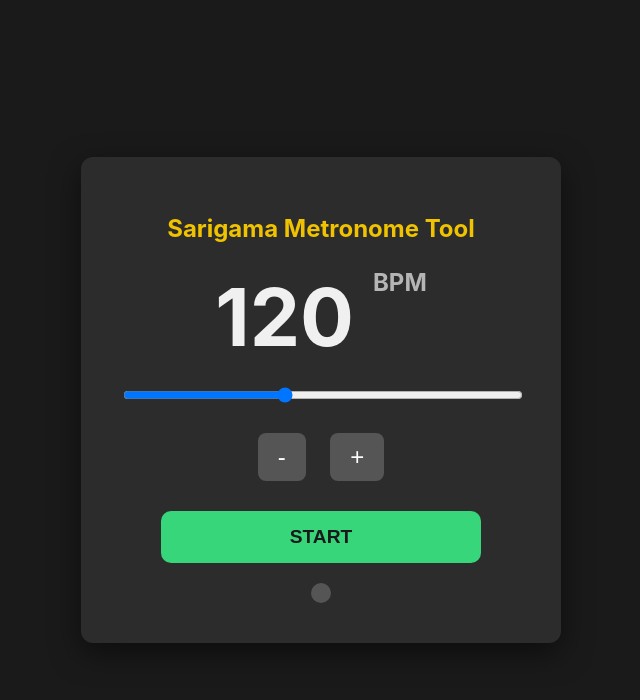
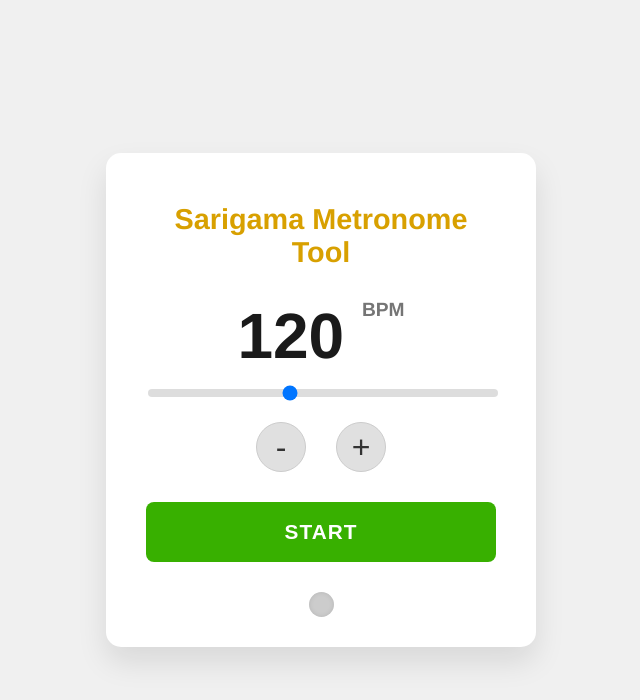
Before and after one commit to smcsufyan/tools, a plain HTML site: page index.html in a window 1280 px wide. Shown: the whole page, without its empty margins (319-959 px from the left). Drawn offline with Linux system fonts and the light colour scheme.

Commit message:
Update style.css

```diff
--- a/style.css
+++ b/style.css
@@ -1,7 +1,8 @@
+/* General Setup */
 body {
-    font-family: -apple-system, BlinkMacSystemFont, "Segoe UI", Roboto, Helvetica, Arial, sans-serif;
-    background-color: #1a1a1a;
-    color: #f0f0f0;
+    font-family: 'Helvetica Neue', Arial, sans-serif;
+    background-color: #f0f0f0; /* Light background for clean look */
+    color: #333;
     display: flex;
     justify-content: center;
     align-items: center;
@@ -10,96 +11,117 @@ body {
 }
 
 .metronome-container {
-    background-color: #2c2c2c;
-    padding: 40px;
-    border-radius: 12px;
+    background-color: #ffffff; /* White card */
+    padding: 30px 40px;
+    border-radius: 15px;
     text-align: center;
-    box-shadow: 0 10px 30px rgba(0, 0, 0, 0.5);
+    box-shadow: 0 15px 30px rgba(0, 0, 0, 0.1);
     width: 90%;
-    max-width: 400px;
+    max-width: 350px;
 }
 
 h1 {
-    color: #f0c300; /* Sarigama Yellow */
-    margin-bottom: 25px;
-    font-size: 1.5em;
+    color: #d8a000; /* Sarigama/Golden Yellow */
+    margin-bottom: 30px;
+    font-size: 1.8em;
+    font-weight: 600;
 }
 
+/* Tempo Display */
 .bpm-display {
-    font-size: 5em;
-    font-weight: bold;
-    margin-bottom: 20px;
+    font-size: 4em;
+    font-weight: 700;
+    margin-bottom: 10px;
+    color: #1a1a1a;
 }
 
 .unit {
     font-size: 0.3em;
     vertical-align: top;
-    opacity: 0.7;
+    opacity: 0.6;
 }
 
-/* Range Slider Styling */
+/* Slider and Controls Alignment */
 #bpmSlider {
     width: 100%;
+    height: 8px;
+    -webkit-appearance: none;
+    appearance: none;
+    background: #ddd;
+    border-radius: 4px;
+    cursor: pointer;
+    margin-bottom: 25px;
+}
+
+/* Add/Subtract Buttons */
+.controls {
+    display: flex;
+    justify-content: center;
     margin-bottom: 30px;
 }
 
-/* Controls (Buttons) */
 .controls button {
-    background-color: #555;
-    color: white;
-    border: none;
-    padding: 10px 20px;
-    margin: 0 10px;
-    border-radius: 8px;
-    font-size: 1.5em;
+    background-color: #e0e0e0;
+    color: #333;
+    border: 1px solid #ccc;
+    width: 50px;
+    height: 50px;
+    margin: 0 15px;
+    border-radius: 50%;
+    font-size: 2em;
     cursor: pointer;
-    transition: background-color 0.3s;
+    transition: background-color 0.2s;
+    line-height: 0; /* Center the text */
 }
 
 .controls button:hover {
-    background-color: #777;
+    background-color: #d0d0d0;
 }
 
+/* Start/Stop Button */
 #startStopBtn {
-    width: 80%;
-    padding: 15px;
+    width: 100%;
+    padding: 18px;
     border: none;
-    border-radius: 10px;
-    font-size: 1.2em;
+    border-radius: 8px;
+    font-size: 1.3em;
     font-weight: bold;
     cursor: pointer;
-    margin-top: 30px;
     transition: background-color 0.3s;
+    letter-spacing: 1px;
 }
 
 #startStopBtn.start {
-    background-color: #37d67a; /* Green */
-    color: #1a1a1a;
+    background-color: #38b000; /* Vibrant Green */
+    color: white;
 }
 
 #startStopBtn.start:hover {
-    background-color: #27c166;
+    background-color: #2a8b00;
 }
 
 #startStopBtn.stop {
-    background-color: #ff5555; /* Red */
+    background-color: #ff3838; /* Vibrant Red */
     color: white;
 }
 
 #startStopBtn.stop:hover {
-    background-color: #e54444;
+    background-color: #cc2c2c;
 }
 
 /* Beat Indicator */
 .beat-light {
-    width: 20px;
-    height: 20px;
-    background-color: #555;
+    width: 25px;
+    height: 25px;
+    background-color: #ccc;
     border-radius: 50%;
-    margin: 20px auto 0;
-    transition: background-color 0.1s;
+    margin: 30px auto 0;
+    transition: background-color 0.1s, transform 0.1s;
+    box-shadow: inset 0 0 5px rgba(0, 0, 0, 0.1);
 }
 
 .beat-light.active {
-    background-color: #f0c300; /* Yellow flash */
+    background-color: #d8a000; /* Yellow flash */
+    box-shadow: 0 0 15px #d8a000;
+    transform: scale(1.1);
 }
```
